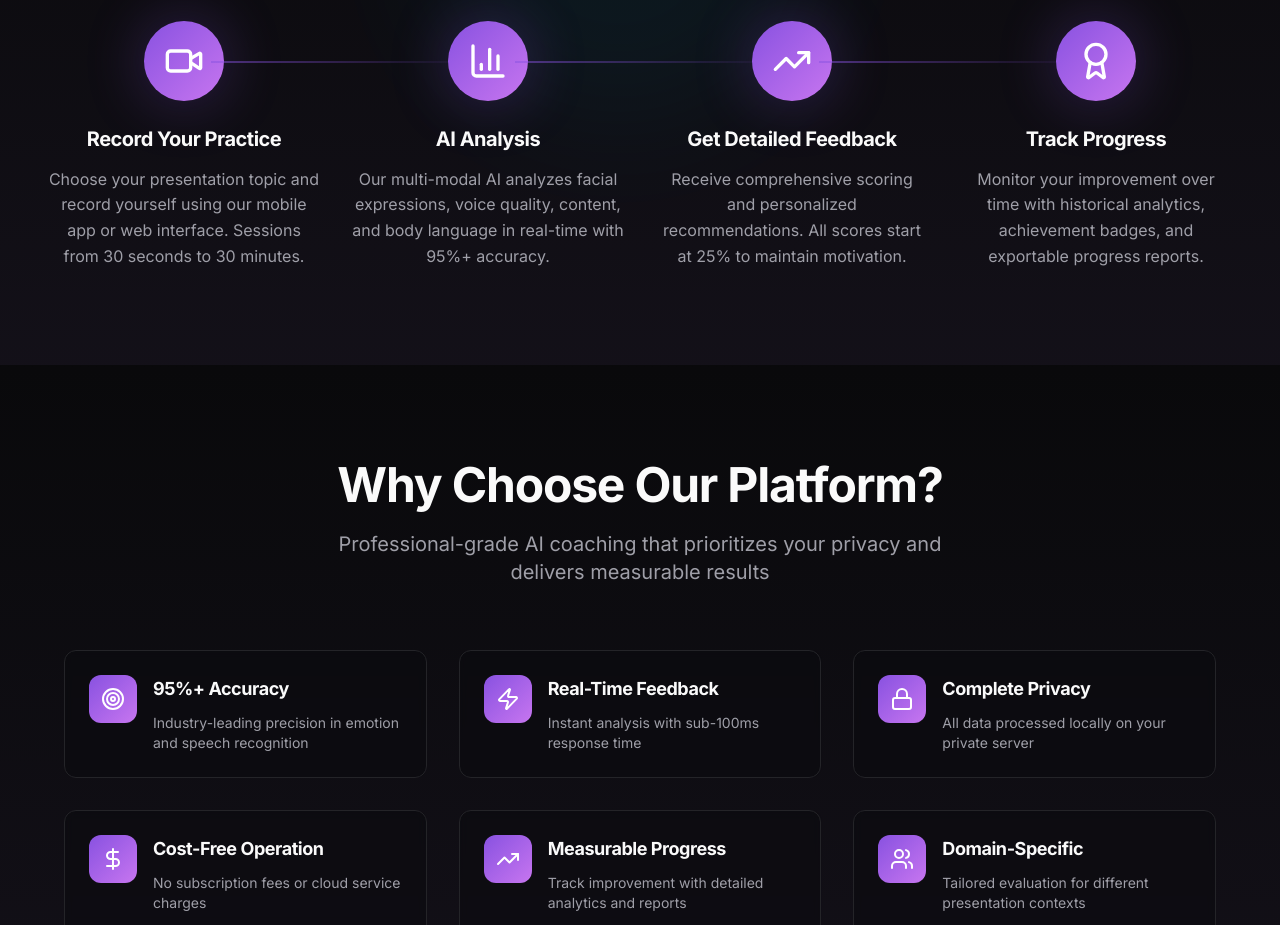
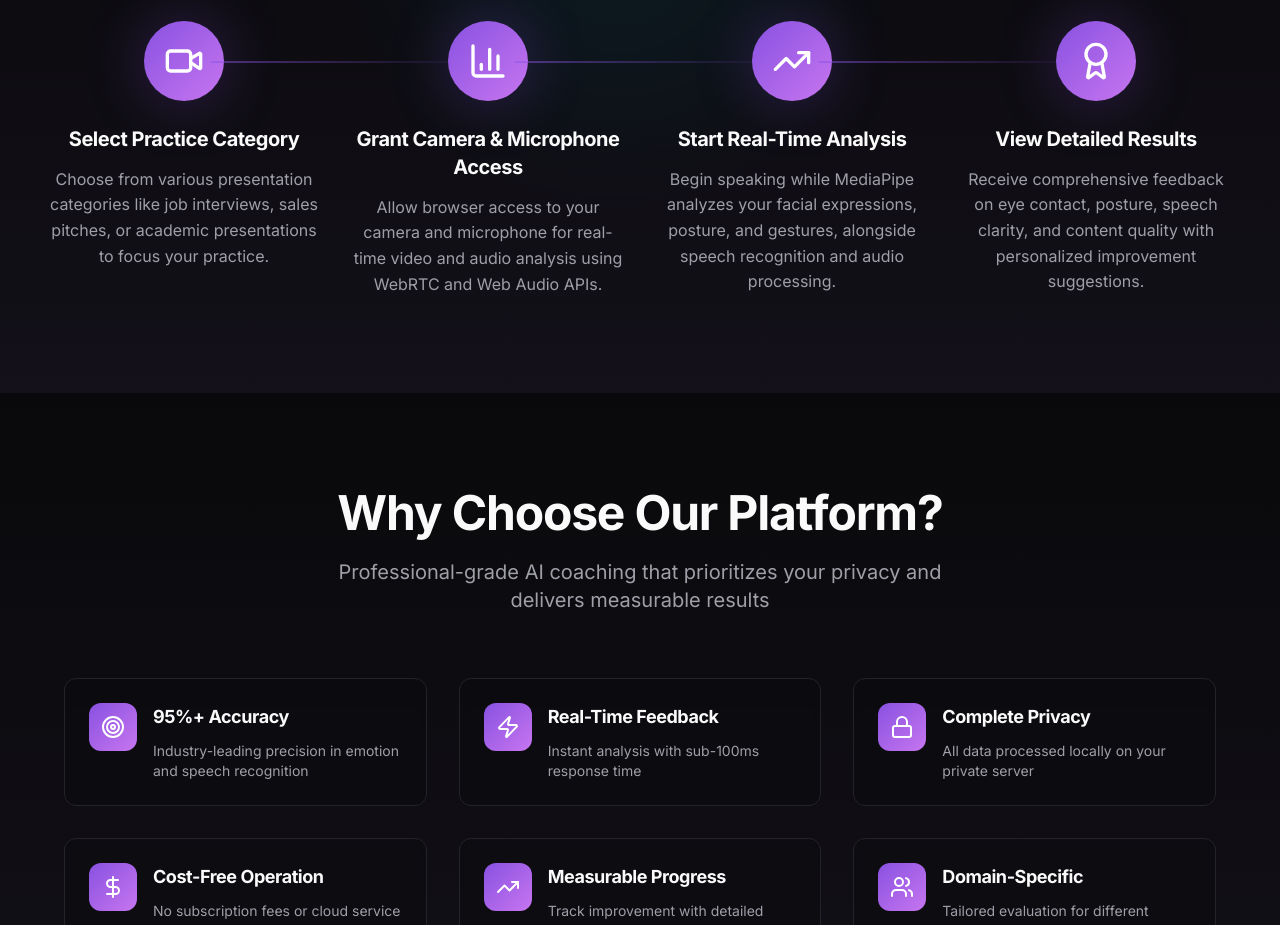
Before and after one commit to yashas004/Persona.AI, a React (Vite) app: page / in a window 1280 px wide. Shown: the part 1960-2885 px from the top of the page. Built offline with nearby package versions, Linux system fonts and the light colour scheme; no server answers; the HTML template or start-up script is replaced by a standard one.

Commit message:
Update Codebase

```diff
--- a/src/components/HowItWorks.tsx
+++ b/src/components/HowItWorks.tsx
@@ -3,23 +3,23 @@ import { Video, BarChart3, TrendingUp, Award } from "lucide-react";
 const steps = [
   {
     icon: Video,
-    title: "Record Your Practice",
-    description: "Choose your presentation topic and record yourself using our mobile app or web interface. Sessions from 30 seconds to 30 minutes.",
+    title: "Select Practice Category",
+    description: "Choose from various presentation categories like job interviews, sales pitches, or academic presentations to focus your practice.",
   },
   {
     icon: BarChart3,
-    title: "AI Analysis",
-    description: "Our multi-modal AI analyzes facial expressions, voice quality, content, and body language in real-time with 95%+ accuracy.",
+    title: "Grant Camera & Microphone Access",
+    description: "Allow browser access to your camera and microphone for real-time video and audio analysis using WebRTC and Web Audio APIs.",
   },
   {
     icon: TrendingUp,
-    title: "Get Detailed Feedback",
-    description: "Receive comprehensive scoring and personalized recommendations. All scores start at 25% to maintain motivation.",
+    title: "Start Real-Time Analysis",
+    description: "Begin speaking while MediaPipe analyzes your facial expressions, posture, and gestures, alongside speech recognition and audio processing.",
   },
   {
     icon: Award,
-    title: "Track Progress",
-    description: "Monitor your improvement over time with historical analytics, achievement badges, and exportable progress reports.",
+    title: "View Detailed Results",
+    description: "Receive comprehensive feedback on eye contact, posture, speech clarity, and content quality with personalized improvement suggestions.",
   },
 ];
 
```
